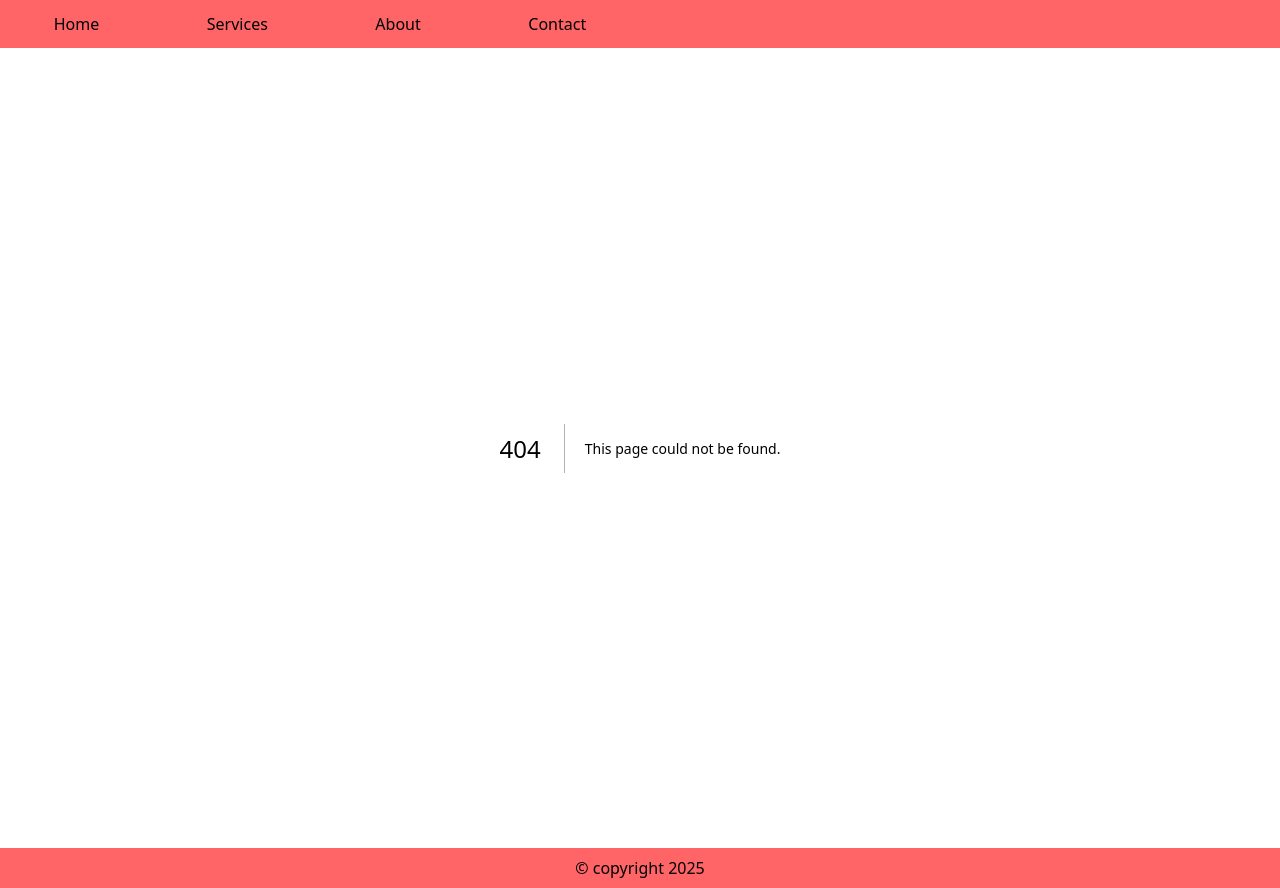
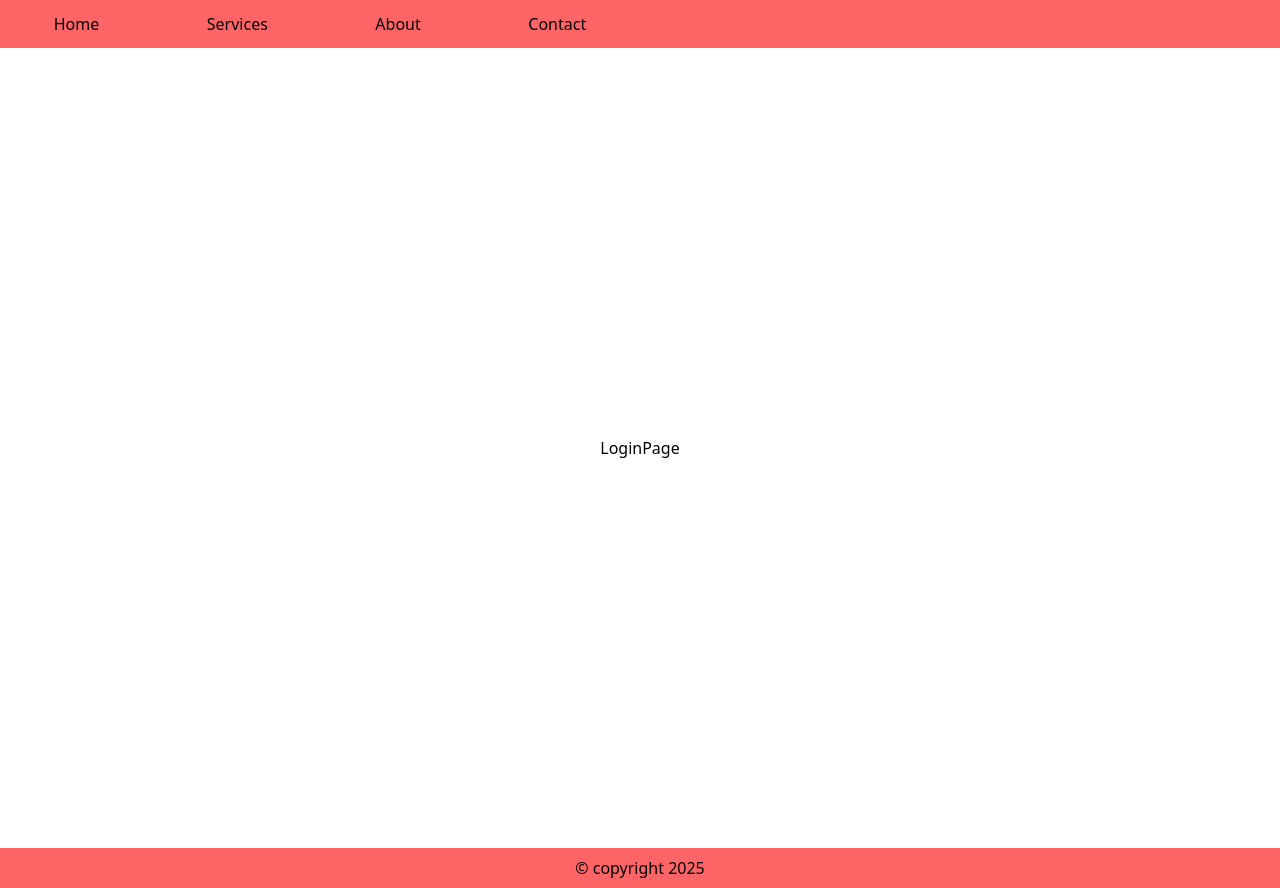
Before and after one commit to mehedihasanpatowary007/first-nextjs-app, a Next.js app: page /login in a window 1280 px wide. Before the commit this address had no page. Built offline with nearby package versions, Linux system fonts and the light colour scheme.

Commit message:
grouped routing update

```diff
--- /dev/null
+++ b/src/app/(auth)/login/page.jsx
@@ -0,0 +1,9 @@
+import React from 'react'
+
+function LoginPage() {
+  return (
+    <div>LoginPage</div>
+  )
+}
+
+export default LoginPage
--- /dev/null
+++ b/src/app/(auth)/register/page.jsx
@@ -0,0 +1,9 @@
+import React from 'react'
+
+function RegisterPage() {
+  return (
+    <div>RegisterPage</div>
+  )
+}
+
+export default RegisterPage
```
